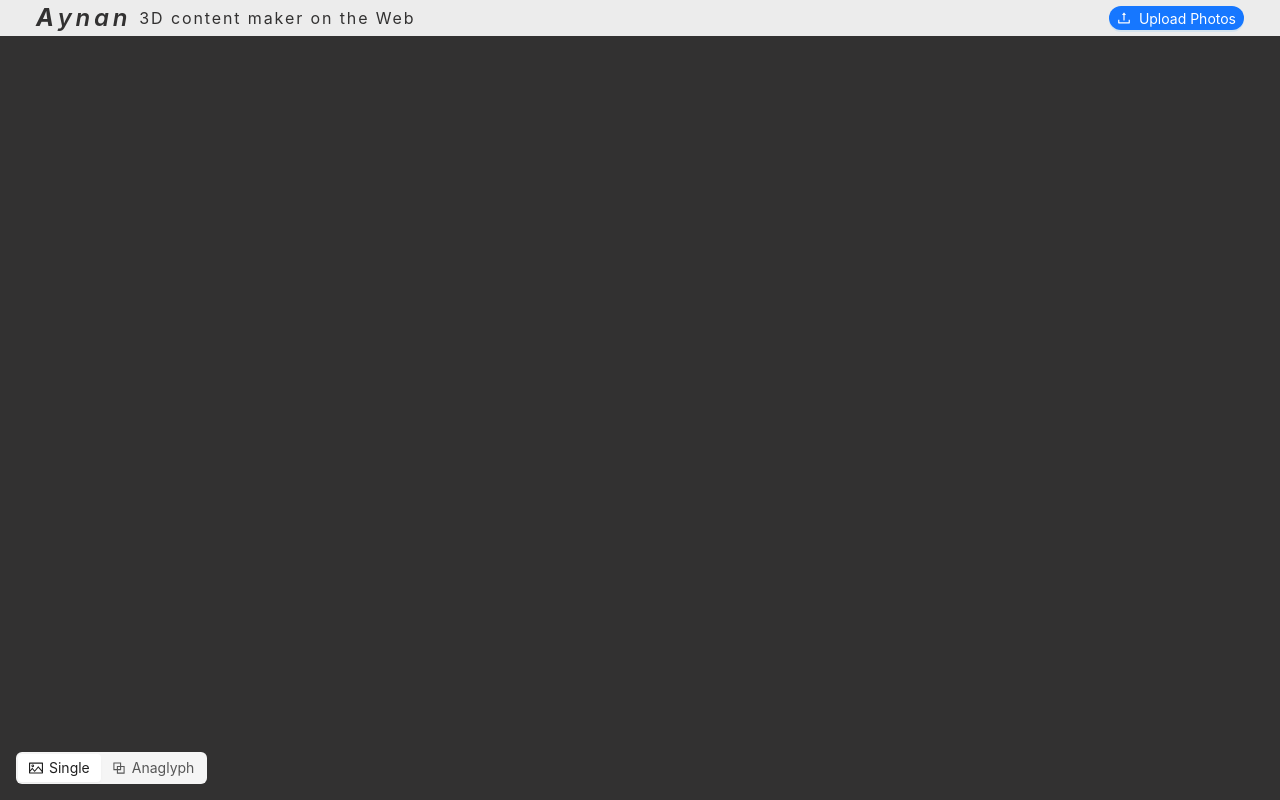
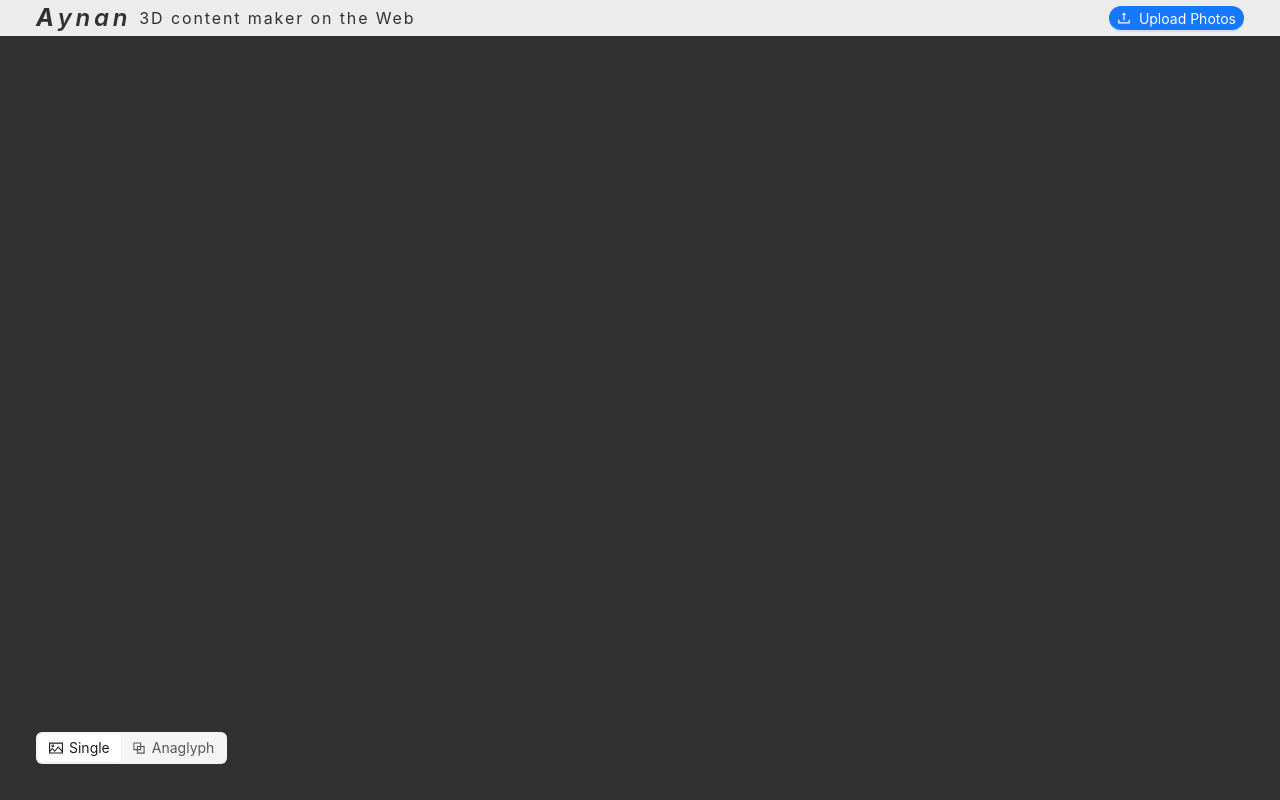
Before and after one commit to safeer123/aynan-3d, a React (Create React App) app: page / in a window 1280 px wide. Built offline with nearby package versions, Linux system fonts and the light colour scheme.

Commit message:
Move controls to bottom-right side of the main view area. #10

```diff
--- a/src/components/controls/index.tsx
+++ b/src/components/controls/index.tsx
@@ -3,13 +3,13 @@ import { useContext } from 'react';
 import { DownloadOutlined } from '@ant-design/icons';
 import { AnaglyphTBContext, AnaglyphTBContextType } from '../../contexts/anaglyphToolboxContext';
 import {
+  BottomGroupsWrapper,
   Overlay,
   Group1,
   Group2,
   SliderCustom,
   HorizSliderWrapper,
   VertSliderWrapper,
-  BottomArea,
 } from './styles';
 import AnaglyphImageSelector from '../image-selector/anaglyph';
 import RenderTypeSelector from '../render-type-selector';
@@ -34,39 +34,7 @@ function Controls() {
   );
 
   return (
-    <Overlay delay={2000} defaultTransition hideCursor>
-      <BottomArea>
-        <RenderTypeSelector />
-      </BottomArea>
-      <Group1>
-        {controlValues?.selectedRenderType === RenderType.SINGLE && <SingleImageSelector />}
-        {controlValues?.selectedRenderType === RenderType.ANAGLYPH && <AnaglyphImageSelector />}
-        {showAnaglyphRenderControls && (
-          <HorizSliderWrapper>
-            <SliderCustom
-              defaultValue={0}
-              value={controlValues?.deltaX || 0}
-              min={-50}
-              max={50}
-              step={0.25}
-              onChange={(val) => onChangeVal('deltaX', val)}
-              // onAfterChange={onAfterChange}
-            />
-          </HorizSliderWrapper>
-        )}
-
-        {(showSingleRenderControls || showAnaglyphRenderControls) && (
-          <Tooltip title="Download as PNG" placement="bottomRight" mouseEnterDelay={1}>
-            <Button
-              type="primary"
-              shape="circle"
-              icon={<DownloadOutlined />}
-              onClick={downloadAnaglyph}
-            />
-          </Tooltip>
-        )}
-      </Group1>
-
+    <Overlay delay={2000000} defaultTransition hideCursor>
       <Group2>
         {showAnaglyphRenderControls && (
           <VertSliderWrapper>
@@ -82,6 +50,33 @@ function Controls() {
           </VertSliderWrapper>
         )}
       </Group2>
+      <BottomGroupsWrapper>
+        <Group1>
+          <RenderTypeSelector />
+        </Group1>
+        <Group1>
+          {controlValues?.selectedRenderType === RenderType.SINGLE && <SingleImageSelector />}
+          {controlValues?.selectedRenderType === RenderType.ANAGLYPH && <AnaglyphImageSelector />}
+          {(showSingleRenderControls || showAnaglyphRenderControls) && (
+            <Tooltip title="Download as PNG" placement="bottomRight" mouseEnterDelay={1}>
+              <Button shape="circle" icon={<DownloadOutlined />} onClick={downloadAnaglyph} />
+            </Tooltip>
+          )}
+          {showAnaglyphRenderControls && (
+            <HorizSliderWrapper>
+              <SliderCustom
+                defaultValue={0}
+                value={controlValues?.deltaX || 0}
+                min={-50}
+                max={50}
+                step={0.25}
+                onChange={(val) => onChangeVal('deltaX', val)}
+                // onAfterChange={onAfterChange}
+              />
+            </HorizSliderWrapper>
+          )}
+        </Group1>
+      </BottomGroupsWrapper>
     </Overlay>
   );
 }
--- a/src/components/controls/styles.ts
+++ b/src/components/controls/styles.ts
@@ -5,25 +5,38 @@ import HideOnMouseAway from '../../utils/hide-on-mouse-away';
 export const Overlay = styled(HideOnMouseAway)`
   position: absolute;
   top: 0;
-  right: 0;
+  left: 0;
   width: 100%;
   height: 100%;
   display: flex;
   flex-direction: column;
+  justify-content: flex-end;
   align-items: flex-end;
 `;
 
-export const Group1 = styled.div`
+export const BottomGroupsWrapper = styled.div`
   width: 100%;
   display: flex;
   gap: 36px;
   align-items: center;
-  justify-content: flex-end;
+  justify-content: space-between;
   padding: 36px;
 `;
 
+export const Group1 = styled.div`
+  display: flex;
+  gap: 36px;
+  align-items: center;
+  flex: 1;
+
+  :nth-of-type(2) {
+    flex: 2;
+    justify-content: flex-end;
+  }
+`;
+
 export const Group2 = styled.div`
-  height: 50%;
+  height: 30%;
   display: flex;
   flex-direction: column;
   gap: 36px;
@@ -38,16 +51,9 @@ export const SliderCustom = styled(Slider)`
 `;
 
 export const HorizSliderWrapper = styled.div`
-  width: 50%;
+  flex-grow: 1;
 `;
 
 export const VertSliderWrapper = styled.div`
-  height: 70%;
+  height: 100%;
 `;
-
-export const BottomArea = styled.div`
-  position: absolute;
-  bottom: 0;
-  left: 0;
-  padding: 16px;
-`;
```
